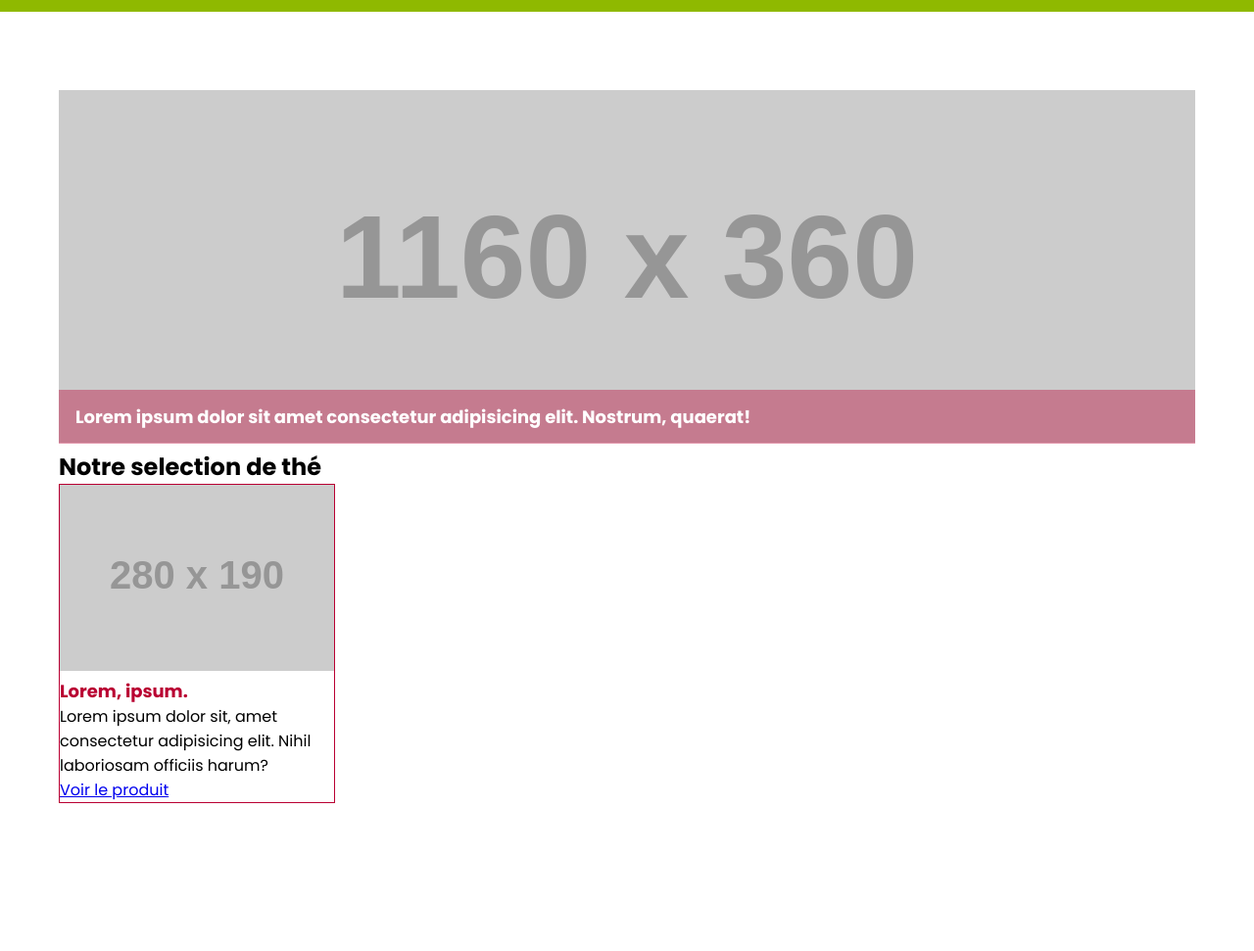
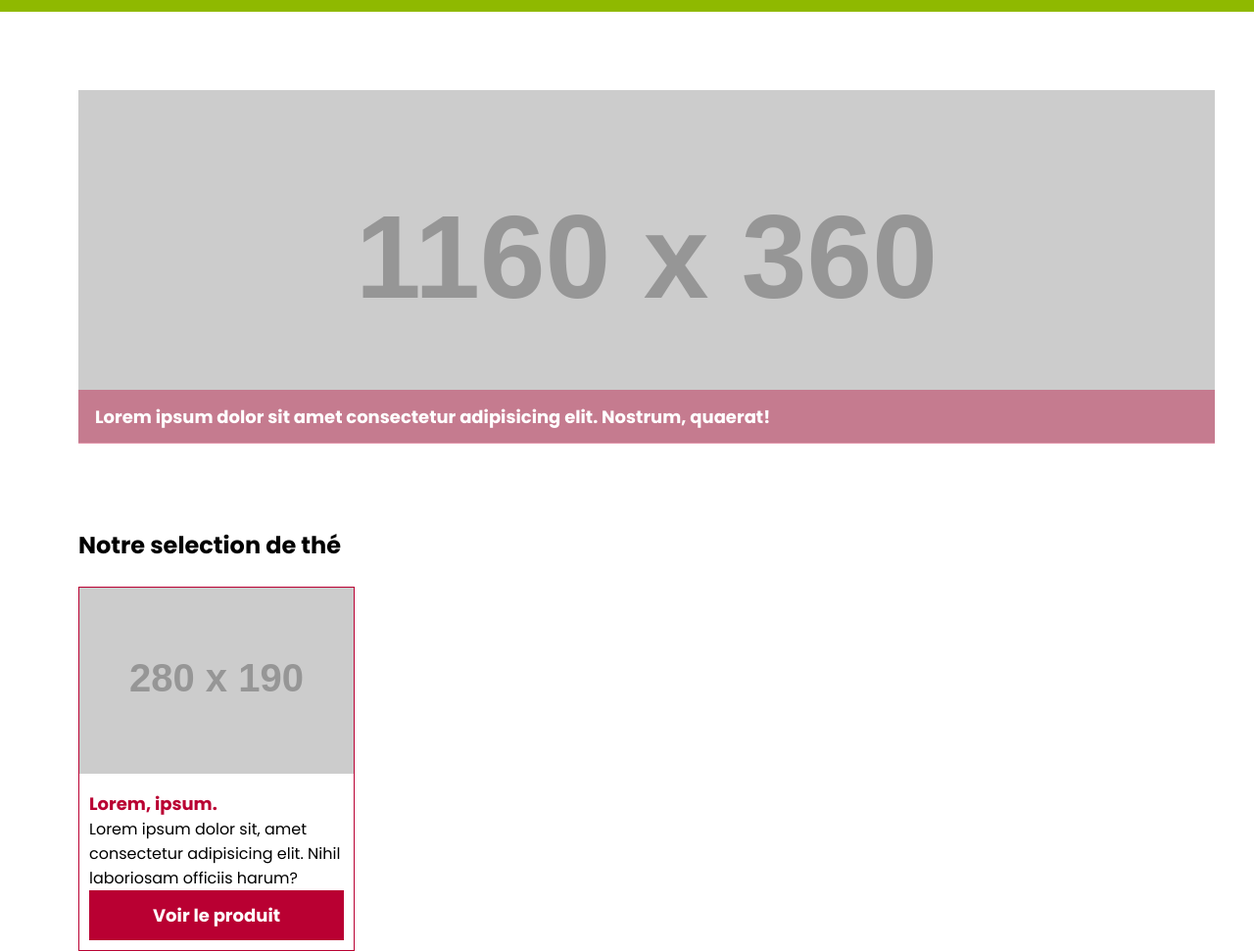
Before and after one commit to ApprendreEtEnseigner/le-royaume-du-the-With-Danny-Louvetoun, a plain HTML site: page index.html in a window 1280 px wide. Shown: the part 73-1044 px from the top of the page at 98% size. Before the commit the page ends 893 px from the top, so only its background shows below. Drawn offline with Linux system fonts and the light colour scheme; placeholder pictures from the web are drawn by us.

Commit message:
ADD section items v1.0

```diff
--- a/index.html
+++ b/index.html
@@ -31,9 +31,11 @@
         <h2>Notre selection de thé</h2>
         <div class="item">
             <img src='https://dummyimage.com/280x190.png' alt=''/>
-            <h3>Lorem, ipsum.</h3>
-            <p>Lorem ipsum dolor sit, amet consectetur adipisicing elit. Nihil laboriosam officiis harum?</p>
-            <a href="#">Voir le produit</a>
+            <div class="item-description">
+                <h3>Lorem, ipsum.</h3>
+                <p>Lorem ipsum dolor sit, amet consectetur adipisicing elit. Nihil laboriosam officiis harum?</p>
+                <a href="#" class="btn btn-red">Voir le produit</a>
+            </div>
         </div>
 
     </section>
--- a/style.css
+++ b/style.css
@@ -6,6 +6,7 @@
 
 p{
     font-size: 16px;
+
 }
 
 h3{
@@ -13,9 +14,18 @@ h3{
     color: #b90032;
 }
 
+.btn-red{
+    border: none;
+    background-color: #b90032;
+    color: #fff;
+    width: 236px;
+    text-align: center;
+    border: none !important;
+}
+
 section{
     width: 1160px;
-    margin: 0 auto;
+    margin: 80px auto 0 80px;
 }
 
 header h1{
@@ -28,13 +38,14 @@ header{
     justify-content: center;
     color: #fff;
 }
-header a{
+.btn{
     color: #fff;
     text-decoration: none;
     font-size: 18px;
     font-weight: bold;
     padding: 12px;
     border: 2px solid #fff;
+    display: block;
 }
 
 header a:hover{
@@ -52,7 +63,7 @@ header div{
 
 .main-image{
     position: relative;
-    margin-top: 80px ;
+
 }
 
 .main-image div{
@@ -76,4 +87,11 @@ header div{
 .item{
     width: 280px;
     border: 1px solid #b90032;
+    margin-top: 25px;
 }
+
+
+
+.item-description{
+    padding: 10px;
+}
```
